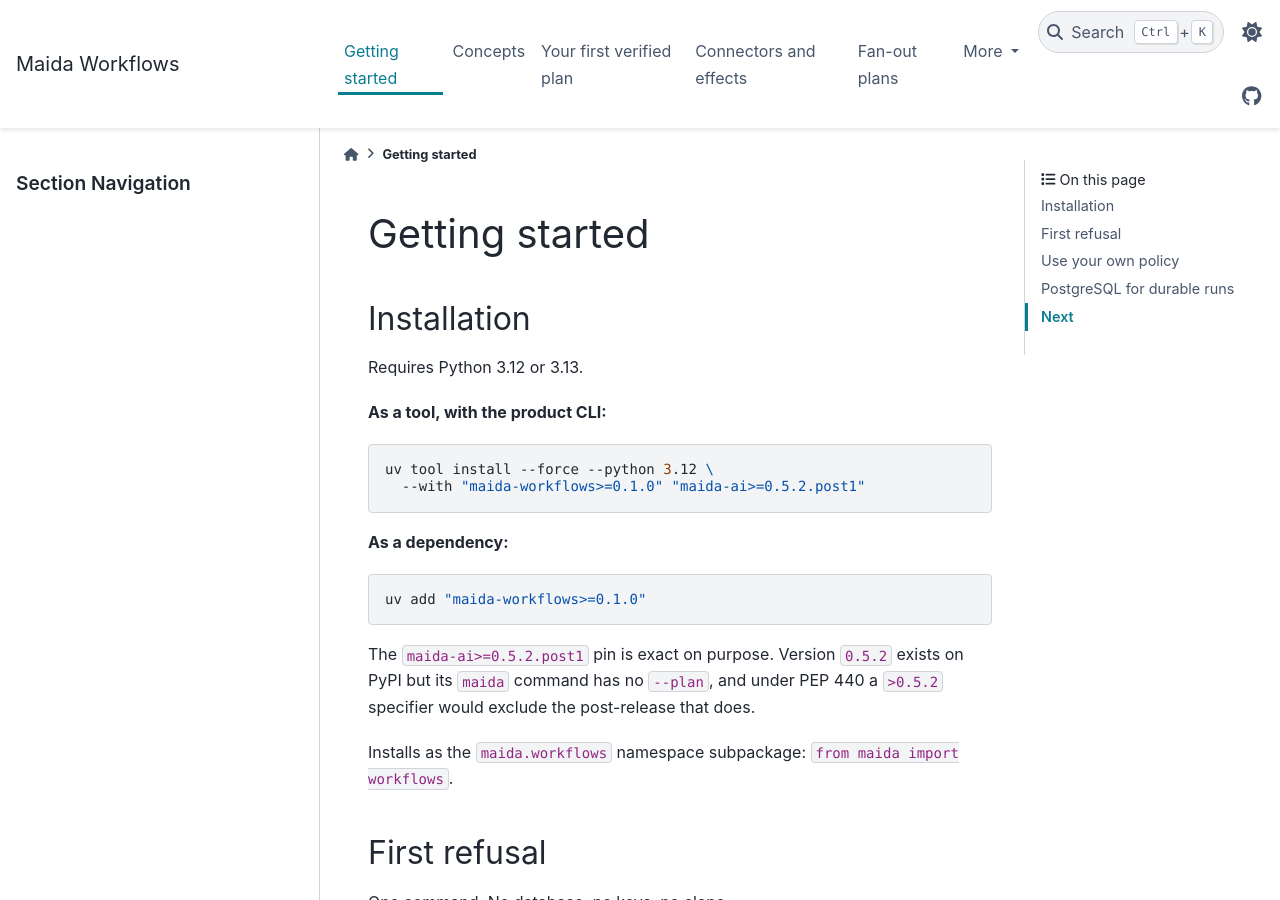
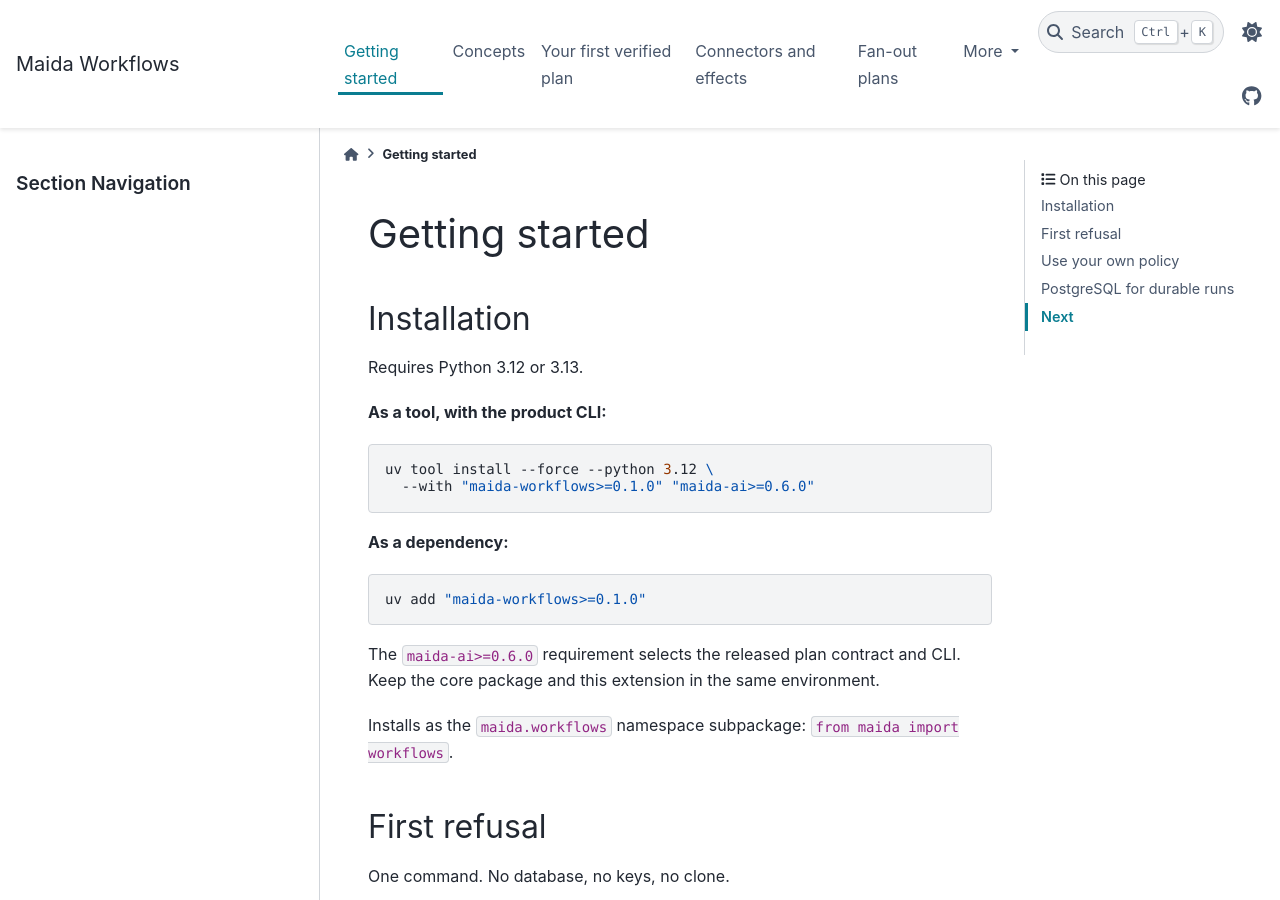
Before and after one commit to maida-ai/maida-workflows, a Sphinx documentation site: the page built from docs/getting-started.md, in a window 1280 px wide and 900 px high. Built offline with Sphinx 7.4.7 and the PyData theme 0.15.4, drawn with Linux system fonts in a browser that asks for light colours.

Commit message:
Update versions

````diff
--- a/docs/getting-started.md
+++ b/docs/getting-started.md
@@ -8,7 +8,7 @@
 
 ```bash
 uv tool install --force --python 3.12 \
-  --with "maida-workflows>=0.1.0" "maida-ai>=0.5.2.post1"
+  --with "maida-workflows>=0.1.0" "maida-ai>=0.6.0"
 ```
 
 **As a dependency:**
@@ -17,9 +17,7 @@
 uv add "maida-workflows>=0.1.0"
 ```
 
-The `maida-ai>=0.5.2.post1` pin is exact on purpose. Version `0.5.2` exists on
-PyPI but its `maida` command has no `--plan`, and under PEP 440 a `>0.5.2`
-specifier would exclude the post-release that does.
+The `maida-ai>=0.6.0` requirement selects the released plan contract and CLI. Keep the core package and this extension in the same environment.
 
 Installs as the `maida.workflows` namespace subpackage: `from maida import workflows`.
 
--- a/pyproject.toml
+++ b/pyproject.toml
@@ -7,10 +7,10 @@
 license = "Apache-2.0"
 authors = [{ name = "Maida.AI" }]
 dependencies = [
-    "maida-ai>=0.5.2.post1",
+    "maida-ai>=0.6.0",
     "opentelemetry-api>=1.42",
     "psycopg[binary]>=3.2,<4",
-    "typer>=0.26,<0.27",
+    "typer>=0.27,<0.28",
 ]
 
 [project.scripts]
````
Also changed, not shown: README.md (+5 -1 lines), docs/index.md (+2 -2 lines), 3 other files.
